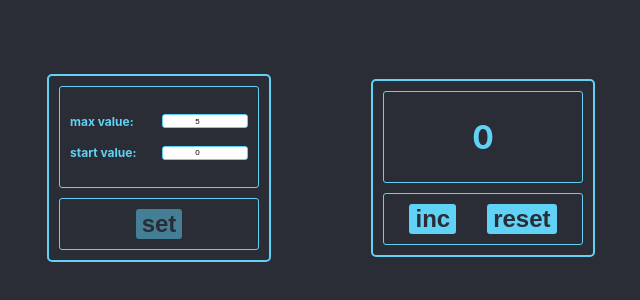
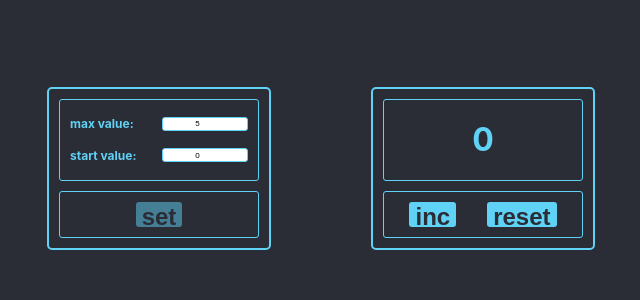
Before and after one commit to SergBobrov/smart_counter, a React (Create React App) app: page / in a window 1280 px wide. Shown: the part 232-532 px from the top of the page, without its empty margins (319-959 px from the left). Built offline with nearby package versions, Linux system fonts and the light colour scheme.

Commit message:
adaptive menu

```diff
--- a/src/Components/counter.css
+++ b/src/Components/counter.css
@@ -41,7 +41,7 @@
     border-radius: 3px;
     font-size: x-large;
     font-weight: bold;
-    height: 30px;
+    height: 25px;
     outline: 1px solid transparent;
     border: none;
 }
@@ -49,7 +49,7 @@
 .button:active {
     color: #60D2F5;
     background-color: #2A2C36;
-    transition: 0.2s;
+    transition: 0.01s;
 }
 
 .button_disabled {
@@ -67,7 +67,7 @@
     border: 1px solid #60D2F5;
     border-radius: 3px;
     margin-bottom: 10px;
-    height: 90px;
+    height: 80px;
 }
 
 .display_red {
@@ -76,7 +76,7 @@
 }
 
 .text {
-    font-size: medium;
+    font-size: 14px;
 }
 
 .input_block {
@@ -87,7 +87,7 @@
     margin-bottom: 10px;
     border-radius: 3px;
     height: 80px;
-    padding: 10px;
+    padding: 0 10px;
 }
 
 .input {
```
